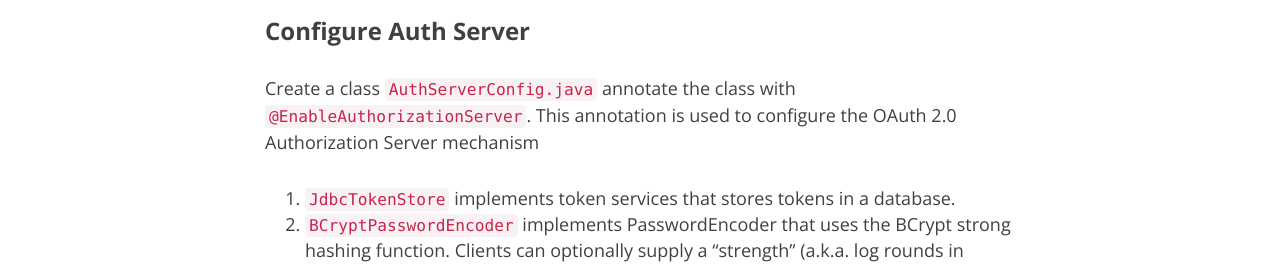
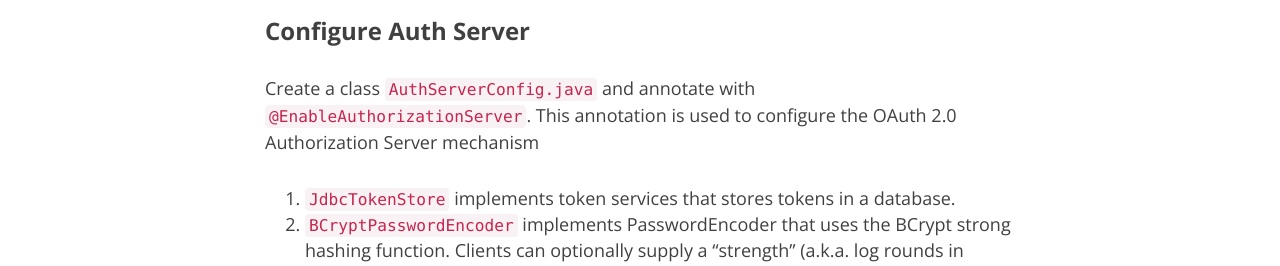
Before and after one commit to codeaches/codeaches.github.io, a Jekyll site: the page built from _posts/2018-12-20-Spring Boot-OAuth2 and Resource Server setup.md, in a window 1280 px wide and 900 px high, scrolled down 6092 px. Shown: the part 184-450 px from the top of the window. Built offline with Jekyll 4.4.1, drawn with Linux system fonts in a browser that asks for light colours; nearby versions of some CDN libraries; comment, search, counter and statistics services are not loaded.

Commit message:
no message

```diff
--- a/_posts/2018-12-20-Spring Boot-OAuth2 and Resource Server setup.md
+++ b/_posts/2018-12-20-Spring Boot-OAuth2 and Resource Server setup.md
@@ -244,7 +244,7 @@ INSERT INTO group_members (username, group_id) VALUES ('kelly', 2);
 
 ### Configure Auth Server {#clientauth}
 
-Create a class `AuthServerConfig.java` annotate the class with `@EnableAuthorizationServer`. This annotation is used to configure the OAuth 2.0 Authorization Server mechanism
+Create a class `AuthServerConfig.java` and annotate with `@EnableAuthorizationServer`. This annotation is used to configure the OAuth 2.0 Authorization Server mechanism
 
 1. `JdbcTokenStore` implements token services that stores tokens in a database.
 2. `BCryptPasswordEncoder` implements PasswordEncoder that uses the BCrypt strong hashing function. Clients can optionally supply a "strength" (a.k.a. log rounds in BCrypt) and a SecureRandom instance. The larger the strength parameter the more work will have to be done (exponentially) to hash the passwords. The value used in this example is 4.
```
